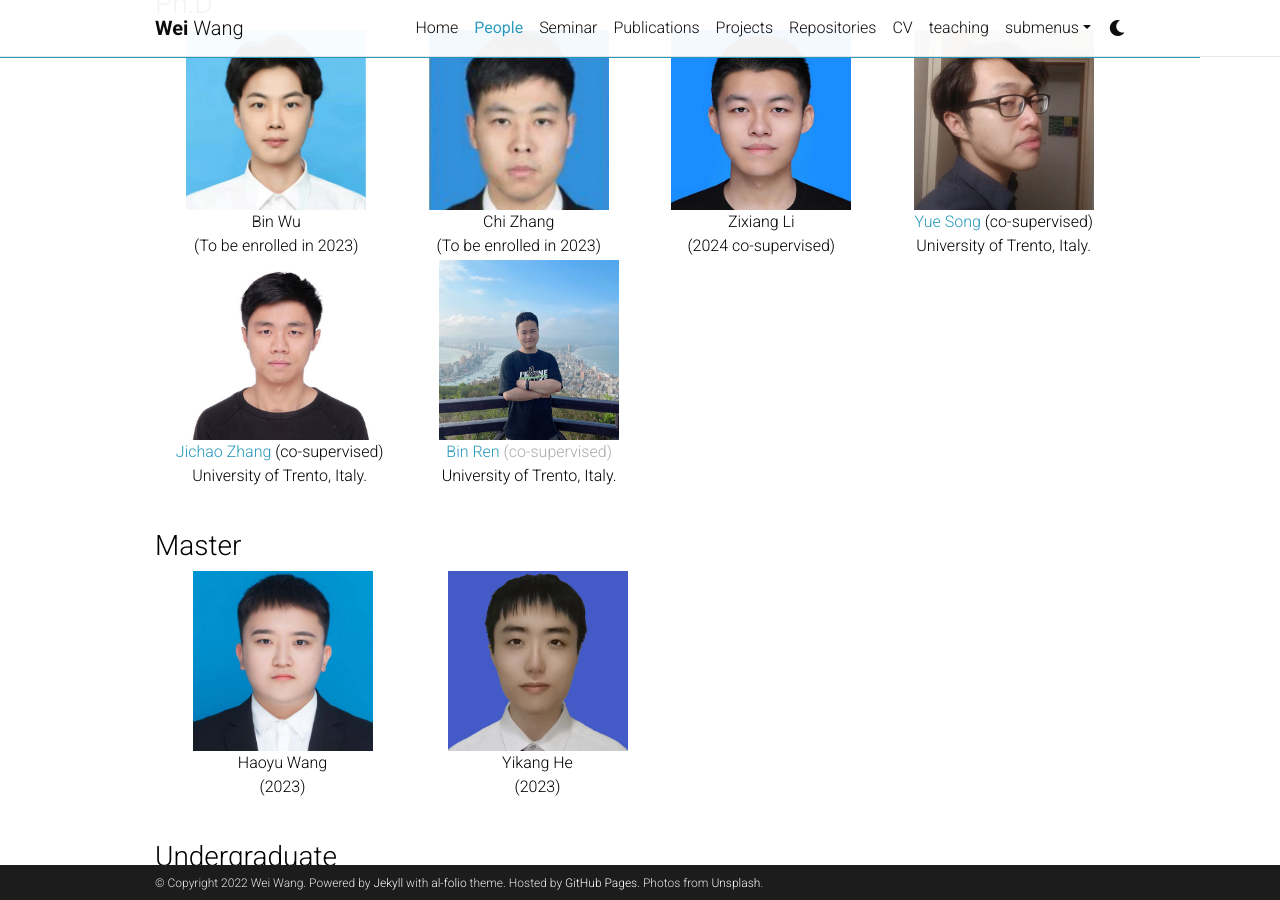
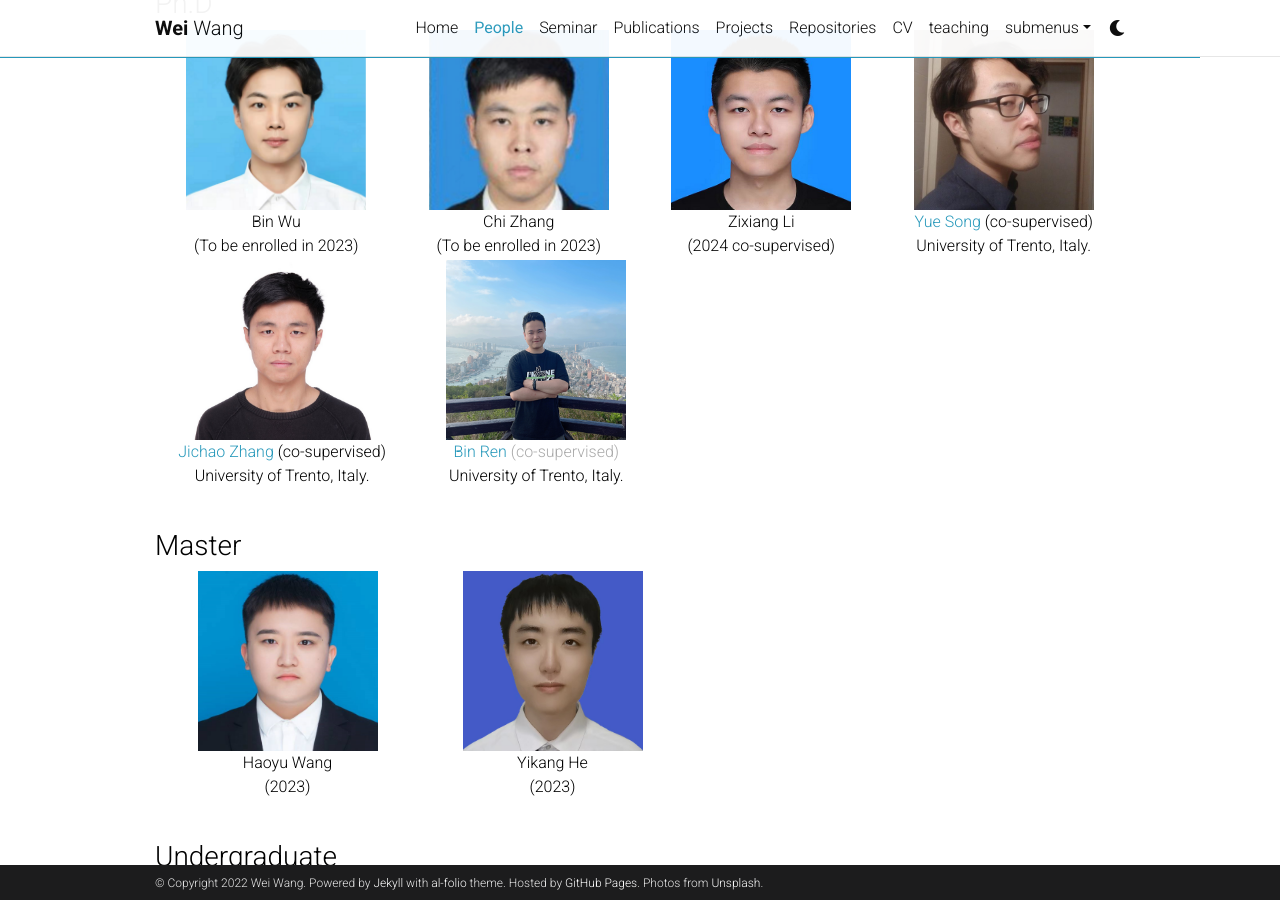
Before and after one commit to WeiWangTrento/WeiWangTrento.github.io, a Jekyll site: the page built from _pages/People.md, in a window 1280 px wide and 900 px high, scrolled down 761 px. Built offline with Jekyll 4.4.1, drawn with Linux system fonts in a browser that asks for light colours; comment, search, counter and statistics services are not loaded; a style sheet for code colours, icons or effects is not loaded.

Commit message:
Update People.md

```diff
--- a/_pages/People.md
+++ b/_pages/People.md
@@ -43,7 +43,7 @@
 ### Ph.D
 <table  rules="none" >
 	<tr>
-		<td width="255" align="center">
+		<td width="265" align="center">
 			<center>
 				<img src="https://raw.githubusercontent.com/WeiWangTrento/WeiWangTrento.github.io/master/assets/img/people_imgs/wub.jpg" width=180 />
 				<br/>
@@ -51,7 +51,7 @@
                 		(To be enrolled in 2023)
 			</center>
 		</td>
-		<td width="255" align="center">
+		<td width="265" align="center">
 			<center>
 				<img src="https://raw.githubusercontent.com/WeiWangTrento/WeiWangTrento.github.io/master/assets/img/people_imgs/zhangc.jpg" width=180 />
 				<br/>
@@ -59,7 +59,7 @@
                 		(To be enrolled in 2023)
 			</center>
 		</td>
-		<td width="255" align="center">
+		<td width="265" align="center">
 			<center>
 				<img src="https://raw.githubusercontent.com/WeiWangTrento/WeiWangTrento.github.io/master/assets/img/people_imgs/lizx.jpg" width=180 />
 				<br/>
@@ -67,7 +67,7 @@
 				 (2024 co-supervised)
 			</center>
 		</td>
-		<td width="255" align="center">
+		<td width="265" align="center">
 			<center>
 				<img src="https://raw.githubusercontent.com/WeiWangTrento/WeiWangTrento.github.io/master/assets/img/people_imgs/songy.jpg" width=180 />
 				<br/>
@@ -81,7 +81,7 @@
 
 <table  rules="none">
 	<tr>
-		<td width="255" align="center">
+		<td width="265" align="center">
 			<center>
 				<img src="https://raw.githubusercontent.com/WeiWangTrento/WeiWangTrento.github.io/master/assets/img/people_imgs/zhangjc.jpg" width=180 />
 				<br/>
@@ -90,7 +90,7 @@
                 		<font>University of Trento, Italy.</font>
 			</center>
 		</td>
-		<td width="255" align="center">
+		<td width="265" align="center">
 			<center>
 				<img src="https://raw.githubusercontent.com/WeiWangTrento/WeiWangTrento.github.io/master/assets/img/people_imgs/renb.jpg" width=180 />
 				<br/>
@@ -99,9 +99,9 @@
                 		<font>University of Trento, Italy.</font>
 			</center>
 		</td>
-		<td width="255" align="center">
+		<td width="265" align="center">
 		</td>
-		<td width="255" align="center">
+		<td width="265" align="center">
 		</td>
 	</tr>
 </table>
@@ -110,7 +110,7 @@
 ### Master
 <table  rules="none">
 	<tr>
-		<td width="255" align="center">
+		<td width="265" align="center">
 			<center>
 				<img src="https://raw.githubusercontent.com/WeiWangTrento/WeiWangTrento.github.io/master/assets/img/people_imgs/wanghy.jpg" width=180 />
 				<br/>
@@ -118,7 +118,7 @@
 				 (2023)
 			</center>
 		</td>
-		<td width="255" align="center">
+		<td width="265" align="center">
 			<center>
 				<img src="https://raw.githubusercontent.com/WeiWangTrento/WeiWangTrento.github.io/master/assets/img/people_imgs/heyk.jpg" width=180 />
 				<br/>
```
